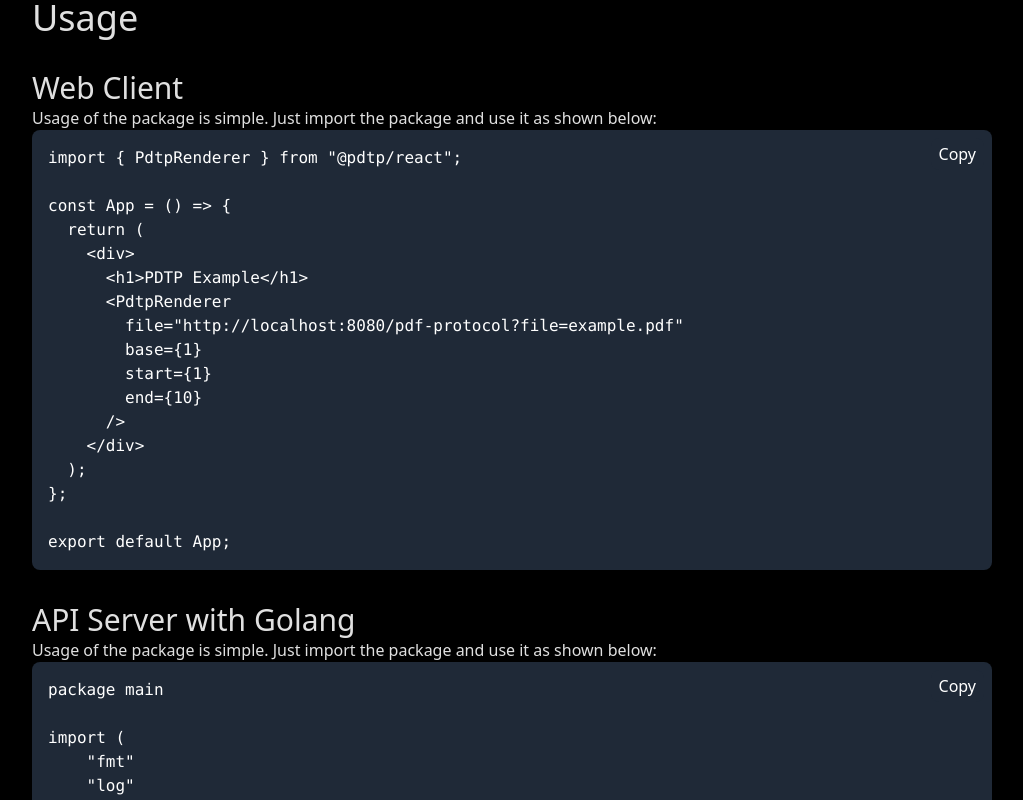
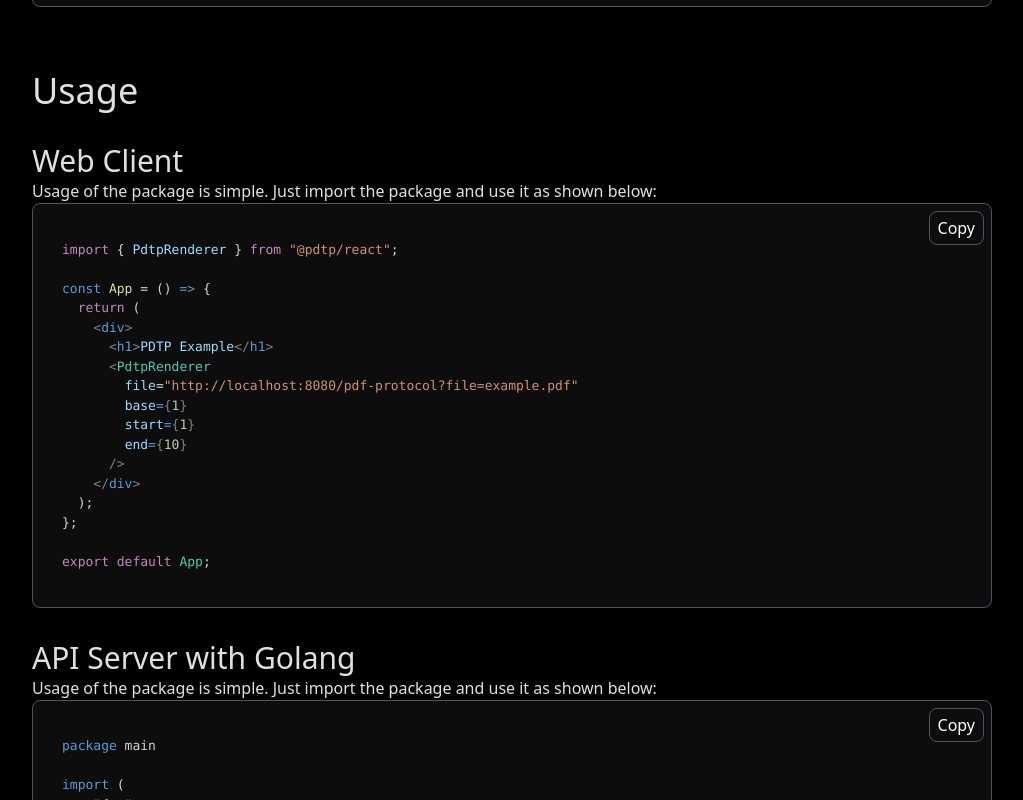
Before and after one commit to PDTP-Workbench/PDTP-docs, a React (Vite) app: page / in a window 1280 px wide. Shown: the part 1460-2260 px from the top of the page, without its empty margins (128-1151 px from the left). Built offline with nearby package versions, Linux system fonts and the light colour scheme.

Commit message:
feat: apply syntax highlight to code block

```diff
--- a/package.json
+++ b/package.json
@@ -15,7 +15,8 @@
 		"clsx": "^2.1.1",
 		"lucide-react": "^0.469.0",
 		"react": "^18.3.1",
-		"react-dom": "^18.3.1"
+		"react-dom": "^18.3.1",
+		"react-syntax-highlighter": "^15.6.1"
 	},
 	"devDependencies": {
 		"@biomejs/biome": "1.9.4",
@@ -23,6 +24,7 @@
 		"@eslint/js": "^9.17.0",
 		"@types/react": "^18.3.18",
 		"@types/react-dom": "^18.3.5",
+		"@types/react-syntax-highlighter": "^15.5.13",
 		"@vitejs/plugin-react-swc": "^3.5.0",
 		"autoprefixer": "^10.4.20",
 		"cloudflare-workers": "^0.0.14",
--- a/src/components/Usage/index.tsx
+++ b/src/components/Usage/index.tsx
@@ -19,7 +19,7 @@ export const Usage = () => {
 					Usage of the package is simple. Just import the package and use it as
 					shown below:
 				</p>
-				<CodeBlock>{goServerSample}</CodeBlock>
+				<CodeBlock language="go">{goServerSample}</CodeBlock>
 			</div>
 		</div>
 	);
--- a/src/components/ui/CodeBlock.tsx
+++ b/src/components/ui/CodeBlock.tsx
@@ -1,11 +1,15 @@
 import clsx from "clsx";
 import { type FC, useState } from "react";
+import SyntaxHighlighter from "react-syntax-highlighter/dist/esm/prism";
+
+import theme from "react-syntax-highlighter/dist/esm/styles/prism/vsc-dark-plus";
 import { Z_INDEX } from "../../constants";
 
 type Props = {
 	children: string;
+	language?: string;
 };
-export const CodeBlock: FC<Props> = ({ children }) => {
+export const CodeBlock: FC<Props> = ({ children, language = "tsx" }) => {
 	const [copied, setCopied] = useState(false);
 	const handleCopy = () => {
 		navigator.clipboard.writeText(children);
@@ -19,16 +23,24 @@ export const CodeBlock: FC<Props> = ({ children }) => {
 		<div className={"relative"}>
 			<pre
 				className={clsx(
-					"bg-gray-800 z-0 relative text-white p-4 rounded-lg overflow-auto",
+					" z-0 relative text-white p-4 rounded-lg overflow-auto border border-gray-600 bg-slate-50/5",
 					Z_INDEX.BASE,
 				)}
 			>
-				<code>{children}</code>
+				<SyntaxHighlighter
+					style={theme}
+					language={language}
+					customStyle={{
+						backgroundColor: "transparent",
+					}}
+				>
+					{children}
+				</SyntaxHighlighter>
 			</pre>
 			<button
 				onClick={handleCopy}
 				type="button"
-				className="absolute top-2 right-2 bg-gray-800 text-white px-2 py-1 rounded-lg"
+				className="absolute top-2 right-2 text-white px-2 py-1 rounded-lg border border-gray-600"
 			>
 				{copied ? "Copied!" : "Copy"}
 			</button>
```
Also changed, not shown: 1 other file (tests, documents, lock files or other folders).
